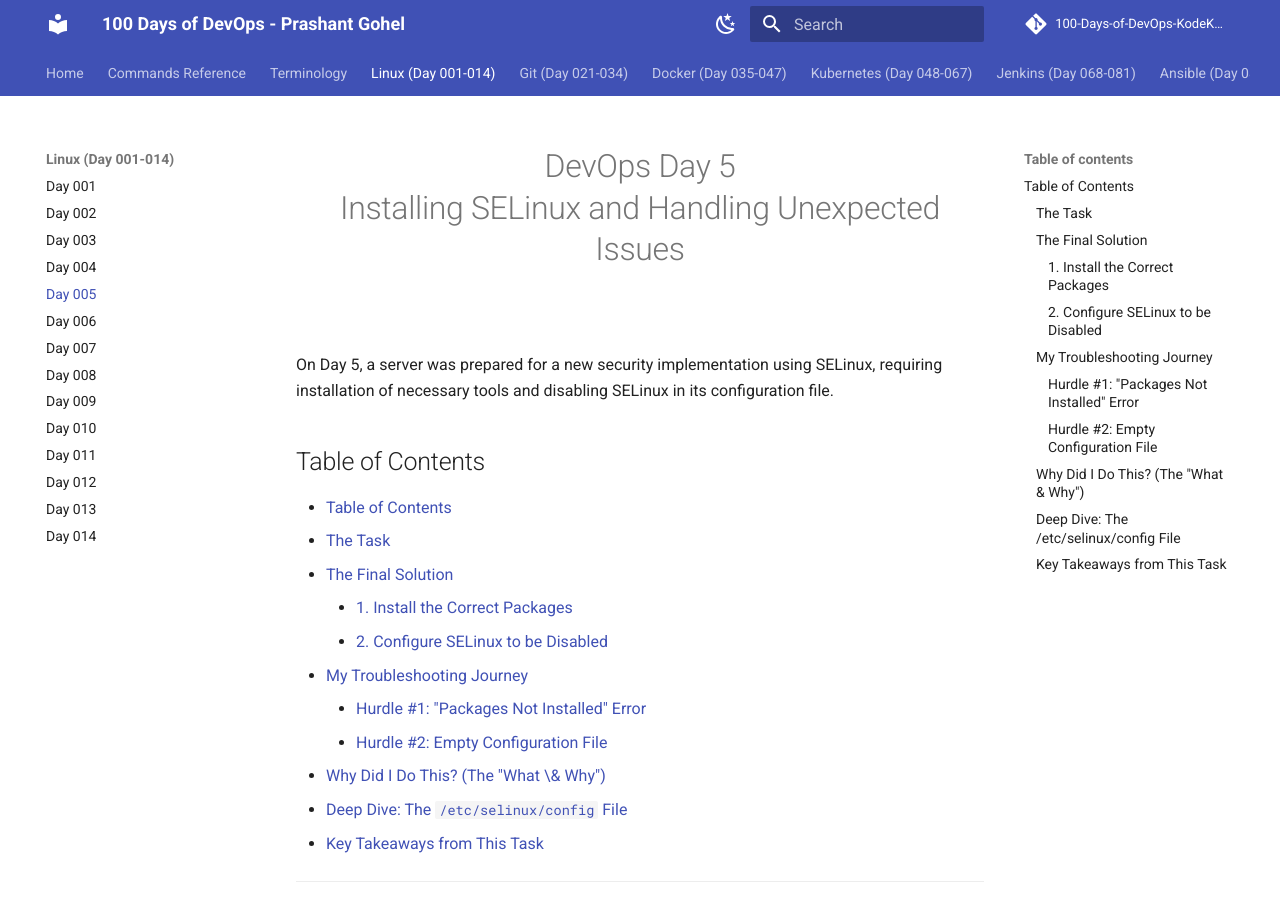
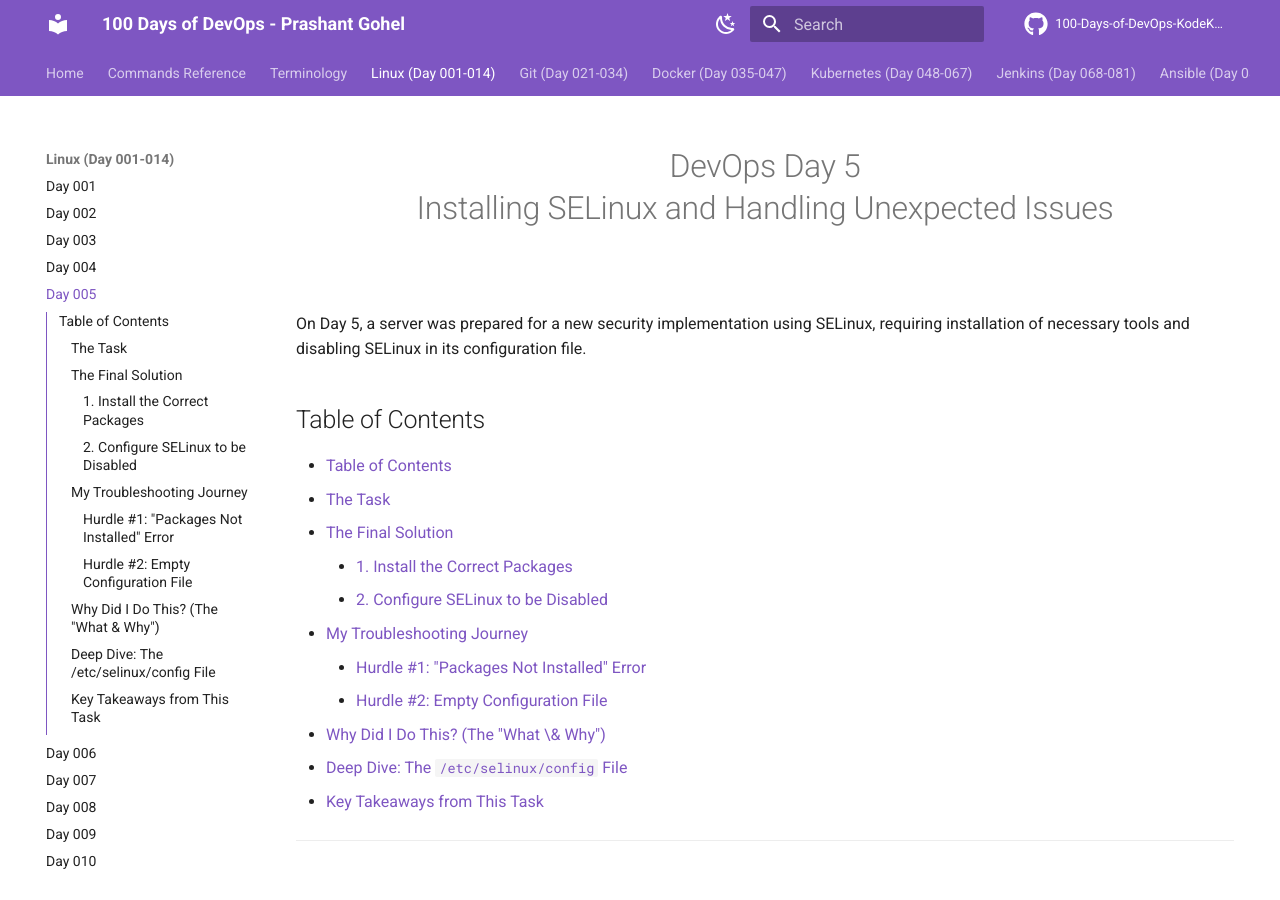
Before and after one commit to prashantgohel321/100-Days-of-DevOps-KodeKloud, an MkDocs documentation site: the page built from docs/Day 005 SElinux Installation and Configuration.md, in a window 1280 px wide and 900 px high. Built offline with MkDocs 1.6.1 and Material for MkDocs 9.7.7, drawn with Linux system fonts in a browser that asks for light colours; comment, search, counter and statistics services are not loaded.

Commit message:
Update mkdocs.yml

```diff
--- a/mkdocs.yml
+++ b/mkdocs.yml
@@ -8,14 +8,12 @@
 edit_uri: ""
 
 extra:
+  generator: false
   social:
     - icon: fontawesome/brands/github
       link: https://github.com/prashantgohel321
     - icon: fontawesome/brands/linkedin
       link: https://linkedin.com/in/prashantgohel1706
-
-extra:
-  generator: false
   meta:
     - name: keywords
       content: DevOps, 100 Days of DevOps, Linux, Docker, Kubernetes, Jenkins, Terraform, Ansible, CI/CD, Cloud Engineering
@@ -26,31 +24,46 @@
     - property: og:description
       content: Follow my 100 Days of DevOps journey covering real-world Linux, Docker, Kubernetes, Jenkins and Terraform projects.
 
-
 theme:
   name: material
+  language: en
+
   palette:
     - scheme: default
-      primary: indigo
-      accent: indigo
+      primary: deep purple
+      accent: cyan
       toggle:
         icon: material/weather-night
         name: Switch to dark mode
     - scheme: slate
-      primary: indigo
-      accent: indigo
+      primary: deep purple
+      accent: cyan
       toggle:
         icon: material/weather-sunny
         name: Switch to light mode
+
+  font:
+    text: Roboto
+    code: Roboto Mono
+
   features:
     - navigation.tabs
     - navigation.sections
     - navigation.expand
+    - navigation.instant
+    - navigation.tracking
     - navigation.top
+    - toc.integrate
     - search.highlight
     - search.suggest
     - content.code.copy
+    - content.tabs.link
     - content.action.edit
+    - content.action.view
+
+  icon:
+    repo: fontawesome/brands/github
+
 
 markdown_extensions:
   - admonition
```
